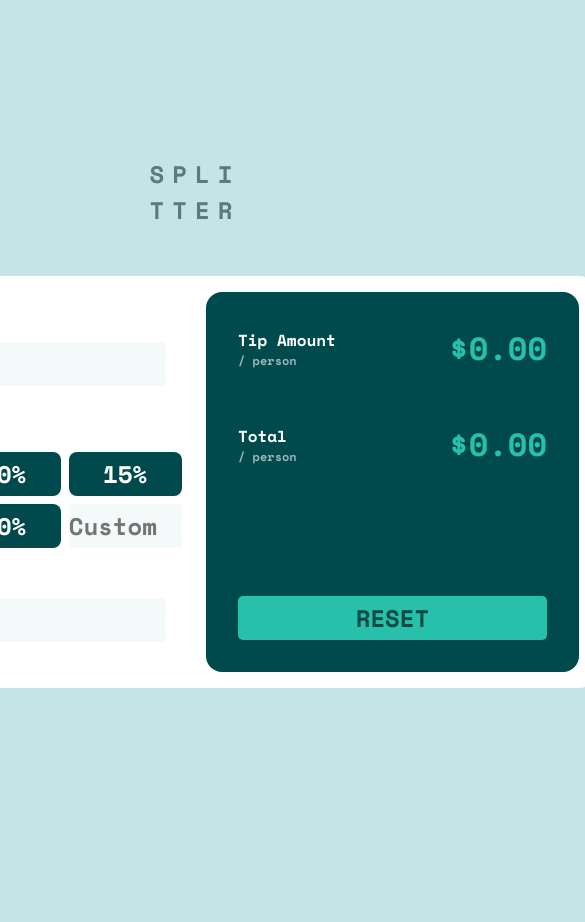
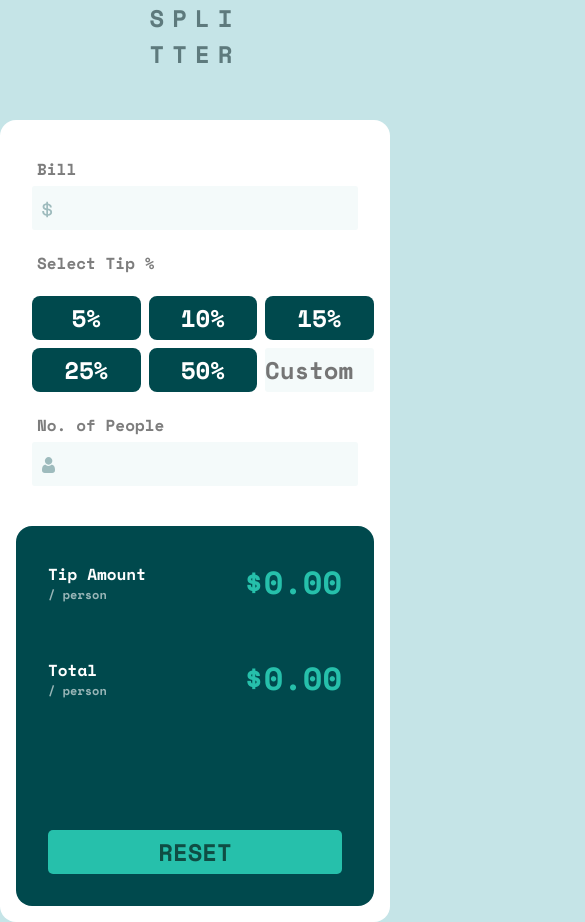
Before and after one commit to VectorJamo/Javascript-Apps, a plain HTML site: page tip-calculator-app-main/index.html in a window 390 px wide. Shown: the whole page, 585 px wide, since content can reach past the window. Before the commit the page ends 844 px from the top, so only its background shows below. Drawn offline with nearby package versions, Linux system fonts and the light colour scheme.

Commit message:
Added responsiveness to Tip Calculator

```diff
--- a/tip-calculator-app-main/style.css
+++ b/tip-calculator-app-main/style.css
@@ -64,7 +64,7 @@ button {
     font-size: 0.75rem;
 }
 .content{
-    width: var(--content-width);
+    max-width: var(--content-width);
     background: var(--color-white);
     border-radius: 1rem;
     padding: 1rem;
@@ -168,3 +168,18 @@ button:hover, #reset-button:hover {
 input[type="text"]:focus {
     outline: 2px solid var(--color-strong-cyan);
 }
+
+@media screen and (max-width: 700px){
+    body {
+        height: auto;
+    }
+    .content {
+        flex-direction: column;
+    }
+    .left {
+        width: 100%;
+    }
+    .right {
+        width: 100%;
+    }
+}
```
